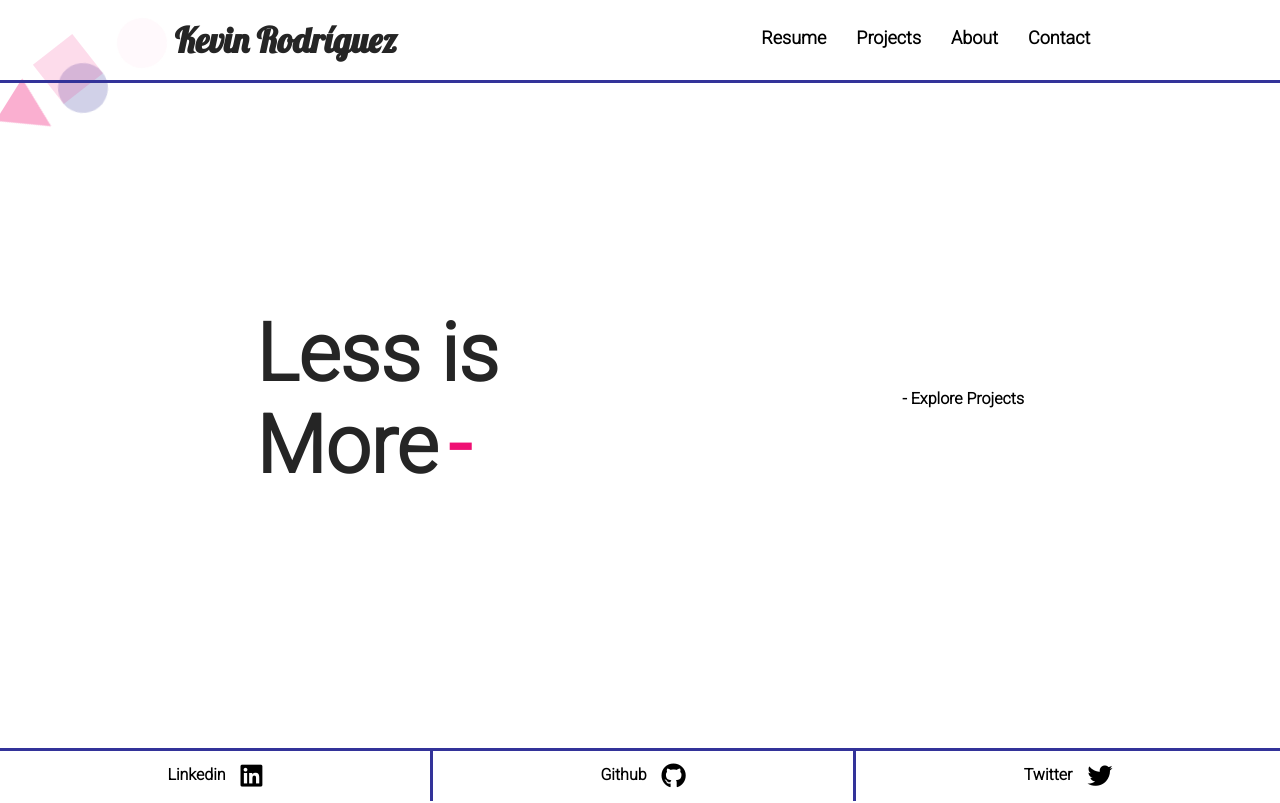
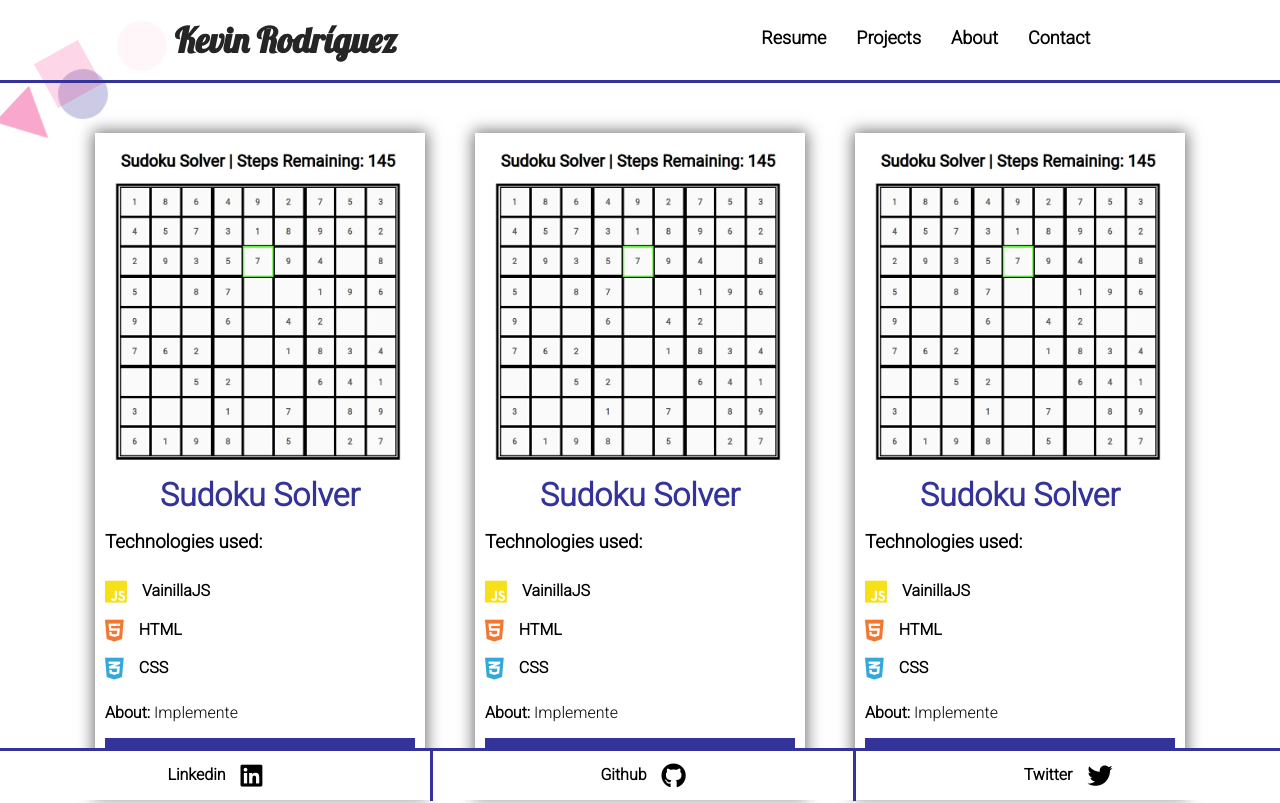
Before and after one commit to KevinIsYi/Portfolio, a React (Create React App) app: page /projects in a window 1280 px wide. Before the commit this address led to /. Shown: the top 803 px of the page. Built offline with nearby package versions, Linux system fonts and the light colour scheme.

Commit message:
Added projects screen

```diff
--- /dev/null
+++ b/src/components/ProjectCard/ProjectCard.js
@@ -0,0 +1,42 @@
+export const ProjectCard = ({ projectInfo }) => {
+
+    const { name, image, link, description, technologies } = projectInfo;
+
+    return (
+        <div className="projects__project-container shadow light-bk">
+            <a
+                href={link}
+                target="_blank"
+            >
+                <img src={image} />
+            </a>
+            <h1 className="text-center bold blue-text">{name}</h1>
+            <h3 className="bold">Technologies used:</h3>
+            {
+                technologies.map(({ id, name, icon, color }) => (
+                    <div
+                        key={id}
+                        className="projects__technologies-cnt flex"
+                    >
+                        <i
+                            className={`fab ${icon}`}
+                            style={{
+                                color
+                            }}
+                        />
+                        <p className="bold">{name}</p>
+                    </div>
+                ))
+            }
+            <p className="bold">About: <span className="lighter">{description}</span></p>
+            <a
+                href={link}
+                target="_blank"
+                className="projects__link bold flex width-100 blue-bk"
+            >
+                <i class="fas fa-link"></i>
+                <p>Visit</p>
+            </a>
+        </div>
+    )
+}
--- /dev/null
+++ b/src/pages/ProjectsPage.js
@@ -0,0 +1,150 @@
+import React from 'react';
+import { ProjectCard } from '../components/ProjectCard/ProjectCard';
+
+const projects = [
+    {
+        id: 1,
+        name: 'Sudoku Solver',
+        image: '/assets/sudoku-preview.jpeg',
+        link: 'https://ecstatic-albattani-219dd2.netlify.app/',
+        description: 'Implemente',
+        technologies: [
+            {
+                id: 1,
+                name: 'VainillaJS',
+                icon: 'fa-js',
+                color: '#F7E018'
+            },
+            {
+                id: 2,
+                name: 'HTML',
+                icon: 'fa-html5',
+                color: '#F37731'
+            },
+            {
+                id: 3,
+                name: 'CSS',
+                icon: 'fa-css3-alt',
+                color: '#35A8DB'
+            }
+        ],
+    }, {
+        id: 1,
+        name: 'Sudoku Solver',
+        image: '/assets/sudoku-preview.jpeg',
+        link: 'https://ecstatic-albattani-219dd2.netlify.app/',
+        description: 'Implemente',
+        technologies: [
+            {
+                id: 1,
+                name: 'VainillaJS',
+                icon: 'fa-js',
+                color: '#F7E018'
+            },
+            {
+                id: 2,
+                name: 'HTML',
+                icon: 'fa-html5',
+                color: '#F37731'
+            },
+            {
+                id: 3,
+                name: 'CSS',
+                icon: 'fa-css3-alt',
+                color: '#35A8DB'
+            }
+        ],
+    }, {
+        id: 1,
+        name: 'Sudoku Solver',
+        image: '/assets/sudoku-preview.jpeg',
+        link: 'https://ecstatic-albattani-219dd2.netlify.app/',
+        description: 'Implemente',
+        technologies: [
+            {
+                id: 1,
+                name: 'VainillaJS',
+                icon: 'fa-js',
+                color: '#F7E018'
+            },
+            {
+                id: 2,
+                name: 'HTML',
+                icon: 'fa-html5',
+                color: '#F37731'
+            },
+            {
+                id: 3,
+                name: 'CSS',
+                icon: 'fa-css3-alt',
+                color: '#35A8DB'
+            }
+        ],
+    }, {
+        id: 1,
+        name: 'Sudoku Solver',
+        image: '/assets/sudoku-preview.jpeg',
+        link: 'https://ecstatic-albattani-219dd2.netlify.app/',
+        description: 'Implemente',
+        technologies: [
+            {
+                id: 1,
+                name: 'VainillaJS',
+                icon: 'fa-js',
+                color: '#F7E018'
+            },
+            {
+                id: 2,
+                name: 'HTML',
+                icon: 'fa-html5',
+                color: '#F37731'
+            },
+            {
+                id: 3,
+                name: 'CSS',
+                icon: 'fa-css3-alt',
+                color: '#35A8DB'
+            }
+        ],
+    }, {
+        id: 1,
+        name: 'Sudoku Solver',
+        image: '/assets/sudoku-preview.jpeg',
+        link: 'https://ecstatic-albattani-219dd2.netlify.app/',
+        description: 'Implemente',
+        technologies: [
+            {
+                id: 1,
+                name: 'VainillaJS',
+                icon: 'fa-js',
+                color: '#F7E018'
+            },
+            {
+                id: 2,
+                name: 'HTML',
+                icon: 'fa-html5',
+                color: '#F37731'
+            },
+            {
+                id: 3,
+                name: 'CSS',
+                icon: 'fa-css3-alt',
+                color: '#35A8DB'
+            }
+        ],
+    }
+]
+
+
+
+export const ProjectsPage = () => {
+    return (
+        <div className="projects__container roboto center-x flex f-wrap">
+            {
+                projects.map((project) => (
+                    <ProjectCard key={project.id} projectInfo={project} />
+                ))
+            }
+        </div>
+    )
+}
--- a/src/pages/ResumePage.js
+++ b/src/pages/ResumePage.js
@@ -2,7 +2,7 @@ export const ResumePage = () => {
 
     return (
         <div className="resume__container fixed roboto">
-            <div className="resume absolute center-abs-xy">
+            <div className="resume shadow absolute center-abs-xy">
                 <div className="resume__vertical-lines-container absolute flex">
                     <div />
                     <div />
--- a/src/router/AppRouter.js
+++ b/src/router/AppRouter.js
@@ -8,6 +8,7 @@ import { Background } from "../components/Background/Background"
 import { Footer } from "../components/Footer/Footer"
 import { Header } from "../components/Header/Header"
 import { LandingPage } from "../pages/LandingPage"
+import { ProjectsPage } from "../pages/ProjectsPage"
 import { ResumePage } from "../pages/ResumePage"
 
 export const AppRouter = () => {
@@ -17,6 +18,7 @@ export const AppRouter = () => {
             <Background />
             <Switch>
                 <Route exact path="/resume" component={ResumePage} />
+                <Route exact path="/projects" component={ProjectsPage} />
                 <Route exact path="/" component={LandingPage} />
 
                 <Redirect to="/" />
--- a/src/styles/base/_global.scss
+++ b/src/styles/base/_global.scss
@@ -18,6 +18,10 @@
 a {
     text-decoration: none;
     color: $dark;
+}
+
+img {
+    max-width: 100%;
 }
 
 .active-link,
@@ -60,6 +64,10 @@ a {
     display: flex;
 }
 
+.f-wrap {
+    flex-wrap: wrap;
+}
+
 .grid {
     display: grid;
 }
@@ -72,6 +80,10 @@ a {
     background-color: $blue;
 }
 
+.light-bk {
+    background-color: $light;
+}
+
 .orange-bk {
     background-color: $orange;
 }
@@ -82,6 +94,10 @@ a {
 
 .yellow-bk {
     background-color: $yellow;
+}
+
+.blue-text {
+    color: $blue
 }
 
 .gray-text {
@@ -113,6 +129,10 @@ a {
     }
 }
 
+.shadow {
+    box-shadow: 0px 0px 15px 2px rgba(0, 0, 0, 0.54);
+}
+
 .transition {
     transition: $transition;
 }
--- a/src/styles/components/_footer.scss
+++ b/src/styles/components/_footer.scss
@@ -5,6 +5,7 @@
     height: 49px;
     justify-content: space-evenly;
     left: 0;
+    background-color: $light;
 }
 
 .footer__line-divisor {
--- a/src/styles/main.scss
+++ b/src/styles/main.scss
@@ -4,6 +4,7 @@
 @import 'base/global';
 
 @import 'screens/landing-screen';
+@import 'screens/projects-screen';
 @import 'screens/resume-screen';
 
 @import 'components/background';
--- /dev/null
+++ b/src/styles/screens/_projects-screen.scss
@@ -0,0 +1,43 @@
+.projects__container {
+    gap: 50px;
+    justify-content: center;
+    margin-bottom: 100px;
+    margin-top: 50px;
+    width: 90%;
+}
+
+.projects__project-container {
+    padding: 10px;
+    width: 310px;
+
+    h1 {
+        margin: 5px 0;
+    }
+}
+
+.projects__technologies-cnt {
+    align-items: center;
+    gap: 15px;
+
+    p {
+        margin: 10px 0;
+    }
+
+    i {
+        font-size: 25px;
+    }
+}
+
+.projects__link {
+    align-items: center;
+    color: $light;
+    gap: 15px;
+    justify-content: center;
+    margin-top: 15px;
+    padding: 15px 0;
+
+    p {
+        margin: 0;
+        text-transform: uppercase;
+    }
+}
--- a/src/styles/screens/_resume-screen.scss
+++ b/src/styles/screens/_resume-screen.scss
@@ -9,7 +9,6 @@
 
 .resume {
     background-color: $light;
-    box-shadow: 0px 0px 15px 2px rgba(0, 0, 0, 0.54);
     height: 70vh;
     max-width: 1100px;
     overflow: scroll;
```
Also changed, not shown: public/assets/sudoku-preview.jpeg (added).
